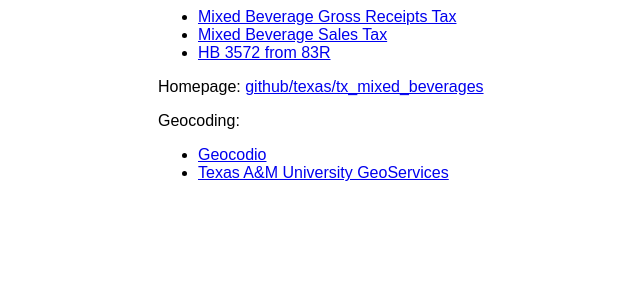
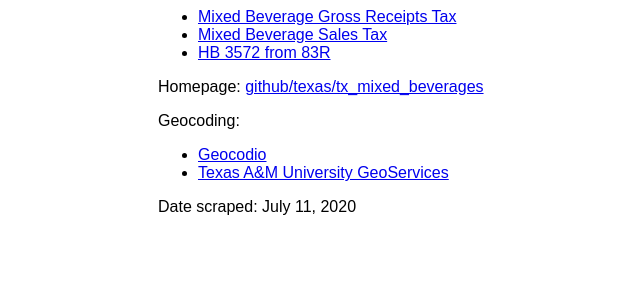
Before and after one commit to texas/tx_mixed_beverages, a Django app: page /about/ in a window 1280 px wide. Shown: the part 360-660 px from the top of the page, without its empty margins (2-642 px from the left). Run offline with Django 3.2, Linux system fonts and the light colour scheme; style sheets or scripts are compiled from the project's sources; some libraries are stand-ins or nearby versions.

Commit message:
show date scraped

```diff
--- a/mixed_beverages/templates/about.html
+++ b/mixed_beverages/templates/about.html
@@ -51,4 +51,8 @@
       </a>
     </li>
   </ul>
+
+  <p>
+    Date scraped: {% now "DATE_FORMAT" %}
+  </p>
 {% endblock %}
```
